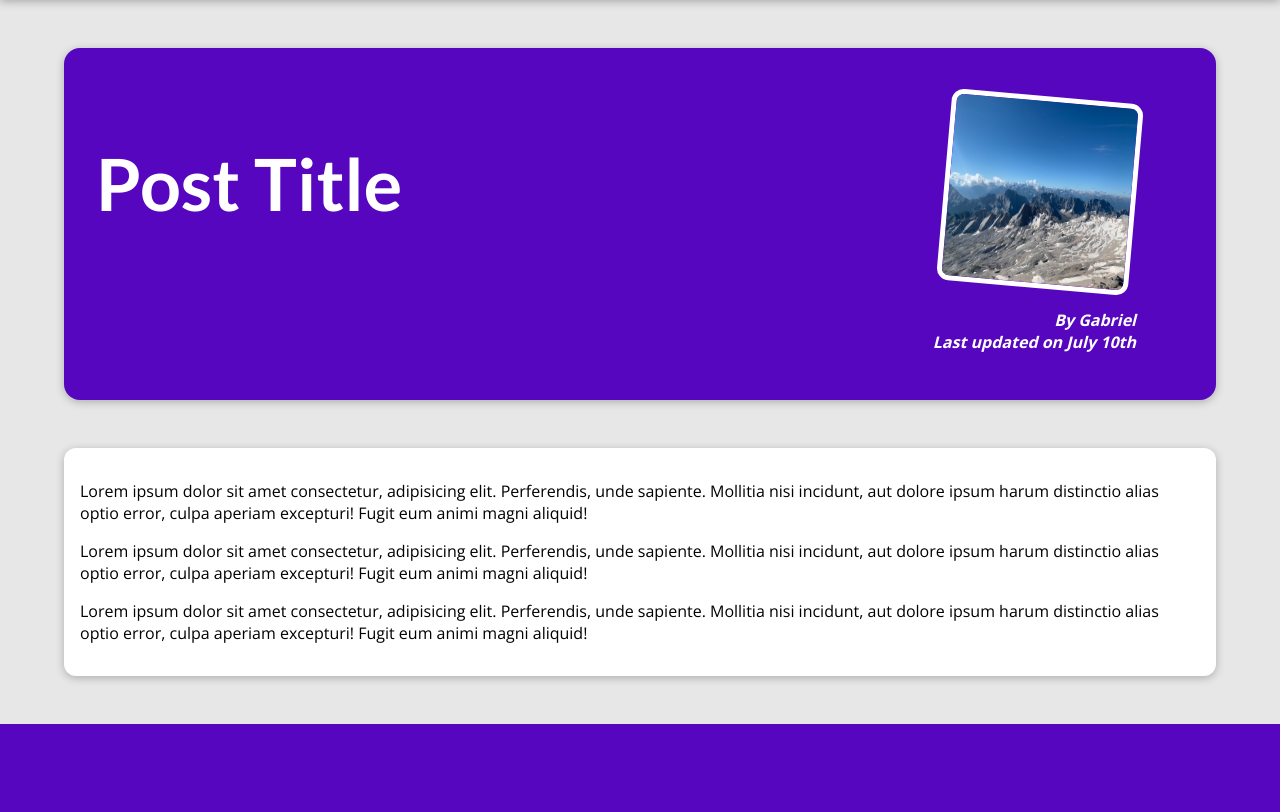
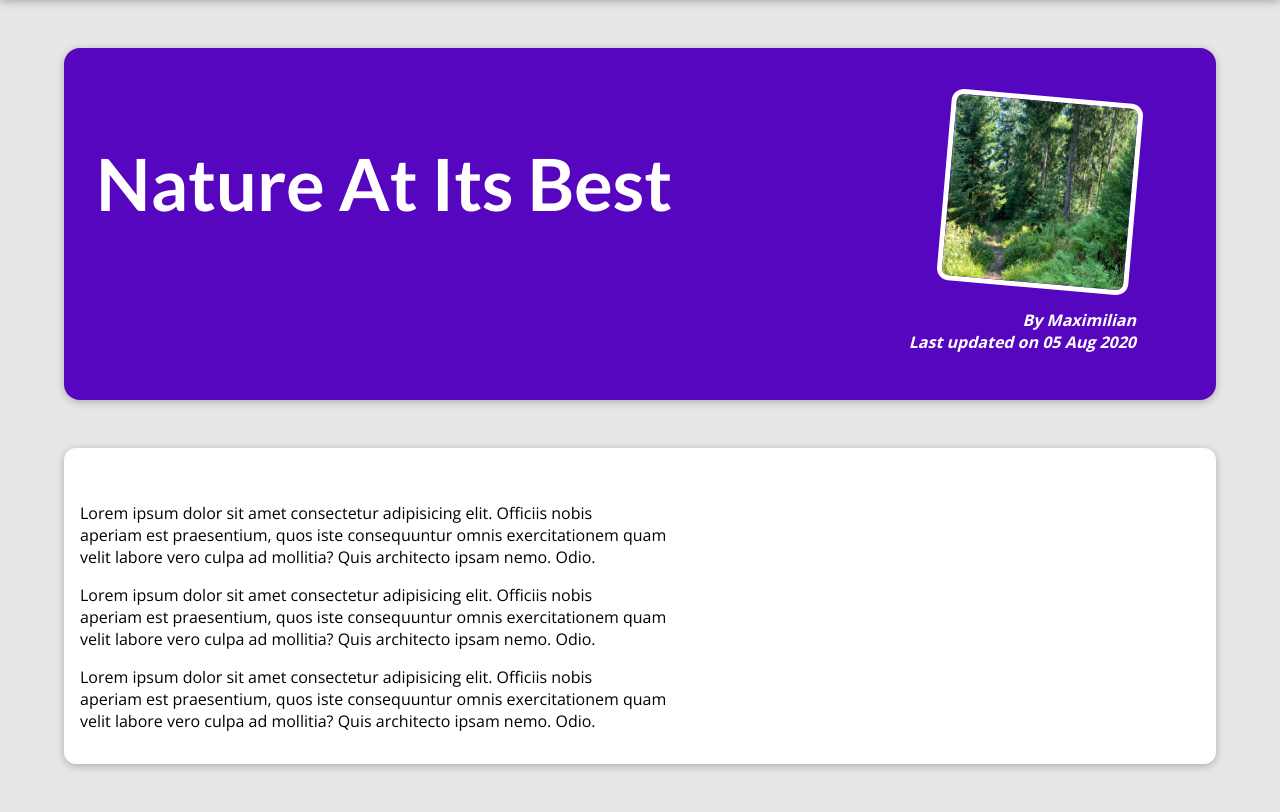
Before and after one commit to G-PPeralta/my_site, a Django app: page /posts/into-the-woods in a window 1280 px wide. Shown: the part 80-892 px from the top of the page. Before the commit the page ends 804 px from the top, so only its background shows below. Run offline with Django 4.2, Linux system fonts and the light colour scheme.

Commit message:
feat: implements logic to post_details

```diff
--- a/blog/templates/blog/index.html
+++ b/blog/templates/blog/index.html
@@ -24,7 +24,9 @@ My Blog
   <h2>My Latest Thoughts</h2>
 
   <ul>
-    {% include "blog/includes/post.html" %}
+    {% for post in posts %}
+      {% include "blog/includes/post.html" %}
+    {% endfor %}
   </ul>
 </section>
 
--- a/blog/templates/blog/post-detail.html
+++ b/blog/templates/blog/post-detail.html
@@ -2,7 +2,7 @@
 {% load static %}
 
 {% block title %}
-  This Post Title
+  {{ post.title }}
 {% endblock %}
 
 {% block css_files %}
@@ -11,25 +11,19 @@
 
 {% block content %}
   <section id="summary">
-    <h2>Post Title</h2>
+    <h2>{{ post.title }}</h2>
     <article>
-      <img src={% static "blog/images/mountains.jpg" %} alt="Post Title" />
-      <address>By Gabriel</addres>
+      <img src={% static "blog/images/"|add:post.image %} alt="Post Title" />
+      <address>By {{ post.author }}</addres>
         <div>
-          Last updated on <time>July 10th</time>
+          Last updated on <time>{{ post.date|date:"d M Y" }}</time>
         </div>
     </article>
   </section>
 
   <main>
     <p>
-      Lorem ipsum dolor sit amet consectetur, adipisicing elit. Perferendis, unde sapiente. Mollitia nisi incidunt, aut dolore ipsum harum distinctio alias optio error, culpa aperiam excepturi! Fugit eum animi magni aliquid!
-    </p>
-    <p>
-      Lorem ipsum dolor sit amet consectetur, adipisicing elit. Perferendis, unde sapiente. Mollitia nisi incidunt, aut dolore ipsum harum distinctio alias optio error, culpa aperiam excepturi! Fugit eum animi magni aliquid!
-    </p>
-    <p>
-      Lorem ipsum dolor sit amet consectetur, adipisicing elit. Perferendis, unde sapiente. Mollitia nisi incidunt, aut dolore ipsum harum distinctio alias optio error, culpa aperiam excepturi! Fugit eum animi magni aliquid!
+      {{ post.content|linebreaks }}
     </p>
   </main>
 {% endblock %}
--- a/blog/views.py
+++ b/blog/views.py
@@ -1,15 +1,90 @@
+from datetime import date
+
 from django.shortcuts import render
 
-# Create your views here.
+all_posts = [
+    {
+        "slug": "hike-in-the-mountains",
+        "image": "mountains.jpg",
+        "author": "Maximilian",
+        "date": date(2023, 6, 30),
+        "title": "Mountain Hiking",
+        "excerpt": "There's nothing like the views you get when hiking in the mountains! And I wasn't even prepared for what happened whilst I was enjoying the view!",
+        "content": """
+          Lorem ipsum dolor sit amet consectetur adipisicing elit. Officiis nobis
+          aperiam est praesentium, quos iste consequuntur omnis exercitationem quam
+          velit labore vero culpa ad mollitia? Quis architecto ipsam nemo. Odio.
+
+          Lorem ipsum dolor sit amet consectetur adipisicing elit. Officiis nobis
+          aperiam est praesentium, quos iste consequuntur omnis exercitationem quam
+          velit labore vero culpa ad mollitia? Quis architecto ipsam nemo. Odio.
+
+          Lorem ipsum dolor sit amet consectetur adipisicing elit. Officiis nobis
+          aperiam est praesentium, quos iste consequuntur omnis exercitationem quam
+          velit labore vero culpa ad mollitia? Quis architecto ipsam nemo. Odio.
+        """,
+    },
+    {
+        "slug": "programming-is-fun",
+        "image": "coding.jpg",
+        "author": "Maximilian",
+        "date": date(2022, 3, 10),
+        "title": "Programming Is Great!",
+        "excerpt": "Did you ever spend hours searching that one error in your code? Yep - that's what happened to me yesterday...",
+        "content": """
+          Lorem ipsum dolor sit amet consectetur adipisicing elit. Officiis nobis
+          aperiam est praesentium, quos iste consequuntur omnis exercitationem quam
+          velit labore vero culpa ad mollitia? Quis architecto ipsam nemo. Odio.
+
+          Lorem ipsum dolor sit amet consectetur adipisicing elit. Officiis nobis
+          aperiam est praesentium, quos iste consequuntur omnis exercitationem quam
+          velit labore vero culpa ad mollitia? Quis architecto ipsam nemo. Odio.
+
+          Lorem ipsum dolor sit amet consectetur adipisicing elit. Officiis nobis
+          aperiam est praesentium, quos iste consequuntur omnis exercitationem quam
+          velit labore vero culpa ad mollitia? Quis architecto ipsam nemo. Odio.
+        """,
+    },
+    {
+        "slug": "into-the-woods",
+        "image": "woods.jpg",
+        "author": "Maximilian",
+        "date": date(2020, 8, 5),
+        "title": "Nature At Its Best",
+        "excerpt": "Nature is amazing! The amount of inspiration I get when walking in nature is incredible!",
+        "content": """
+          Lorem ipsum dolor sit amet consectetur adipisicing elit. Officiis nobis
+          aperiam est praesentium, quos iste consequuntur omnis exercitationem quam
+          velit labore vero culpa ad mollitia? Quis architecto ipsam nemo. Odio.
+
+          Lorem ipsum dolor sit amet consectetur adipisicing elit. Officiis nobis
+          aperiam est praesentium, quos iste consequuntur omnis exercitationem quam
+          velit labore vero culpa ad mollitia? Quis architecto ipsam nemo. Odio.
+
+          Lorem ipsum dolor sit amet consectetur adipisicing elit. Officiis nobis
+          aperiam est praesentium, quos iste consequuntur omnis exercitationem quam
+          velit labore vero culpa ad mollitia? Quis architecto ipsam nemo. Odio.
+        """,
+    },
+]
+
+
+def get_date(post):
+    return post["date"]
 
 
 def starting_page(request):
-    return render(request, "blog/index.html")
+    sorted_posts = sorted(all_posts, key=get_date)
+    latest_posts = sorted_posts[-3:]
+    return render(request, "blog/index.html", {"posts": latest_posts})
 
 
 def posts(request):
-    return render(request, "blog/all-posts.html")
+    return render(request, "blog/all-posts.html", {"all_posts": all_posts})
 
 
 def post_detail(request, slug):
-    return render(request, "blog/post-detail.html")
+    identifiede_post = next(post for post in all_posts if post["slug"] == slug)
+    return render(request, "blog/post-detail.html", {
+        "post": identifiede_post
+    })
```
Also changed, not shown: blog/templates/blog/all-posts.html (+4 -7 lines), blog/templates/blog/includes/post.html (+4 -6 lines), templates/404.html (added, +10 -0 lines), blog/static/blog/post.css (line endings or trailing spaces), static/app.css (line endings or trailing spaces).
